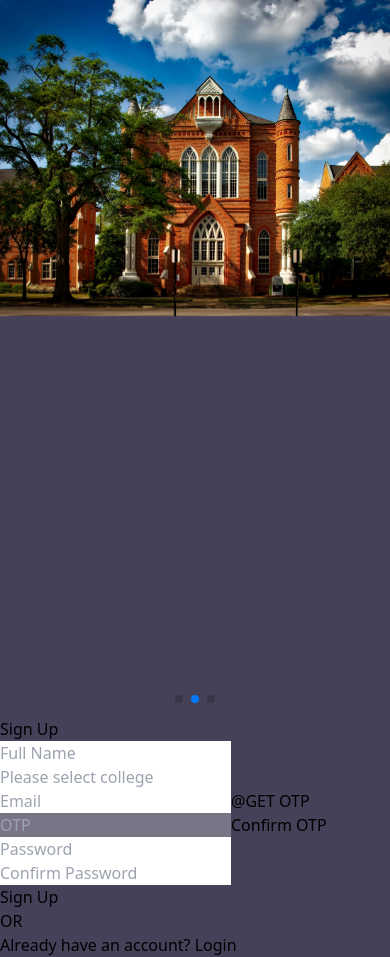
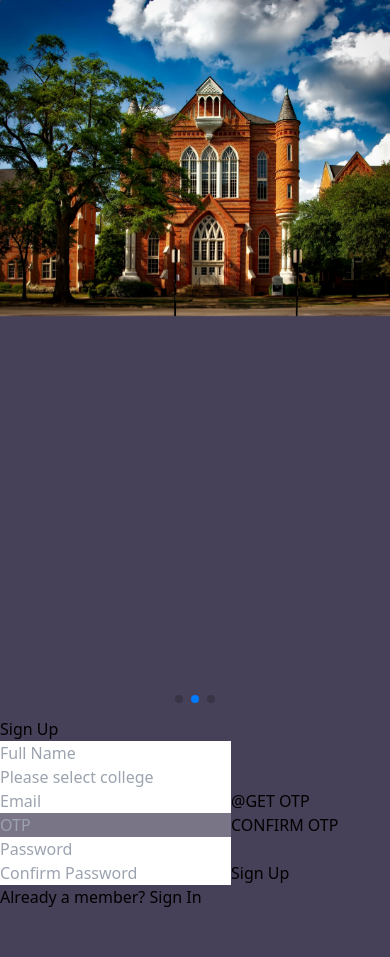
Before and after one commit to SomendraZ/Campus_Lenz, a React (Vite) app in the folder frontend/: page /signUp in a window 390 px wide. After the commit the page ends 909 px from the top, so only its background shows below. Built offline with nearby package versions, Linux system fonts and the light colour scheme.

Commit message:
bug/fix bugs in sign up page

```diff
--- a/frontend/package.json
+++ b/frontend/package.json
@@ -15,6 +15,7 @@
     "react-dom": "^18.3.1",
     "react-hook-form": "^7.53.0",
     "react-router-dom": "^6.26.1",
+    "react-toastify": "^10.0.5",
     "swiper": "^11.1.10"
   },
   "devDependencies": {
--- a/frontend/src/pages/SignUp.jsx
+++ b/frontend/src/pages/SignUp.jsx
@@ -1,72 +1,100 @@
-import { useForm } from "react-hook-form";
-import { Link } from "react-router-dom";
-import { Swiper, SwiperSlide } from "swiper/react";
-import { Autoplay, Pagination } from "swiper/modules";
-import { useEffect, useState } from "react";
-import { toast, ToastContainer } from "react-toastify";
-import "swiper/css/pagination";
-import "swiper/css/navigation";
-import "swiper/css";
-import "react-toastify/dist/ReactToastify.css";
+import { Link } from "react-router-dom"
+import { Swiper, SwiperSlide } from "swiper/react"
+import { Autoplay, Pagination } from "swiper/modules"
+import { useEffect, useState } from "react"
+import { toast, ToastContainer } from "react-toastify"
+import "swiper/css/pagination"
+import "swiper/css/navigation"
+import "swiper/css"
+import "react-toastify/dist/ReactToastify.css"
 
 const collageList = [
 	{ name: "Lovely Professional University", suffix: "lpu.in" },
 	{ name: "Banaras Hindu University", suffix: "bhu.in" },
 	{ name: "Delhi University", suffix: "du.in" },
-];
+]
 
 const SignUp = () => {
-  const {
-    register,
-    handleSubmit,
-    watch,
-    setError,
-    clearErrors,
-    formState: { errors },
-  } = useForm();
-  const [selectedSuffix, setSelectedSuffix] = useState("");
-  const [otpSent, setOtpSent] = useState(false);
-  const [otpConfirm, setOtpConfirm] = useState(false);
-  const collegeName = watch("collageName");
+	const [fullName, setFullName] = useState("")
+	const [collageName, setCollageName] = useState("")
+	const [email, setEmail] = useState("")
+	const [password, setPassword] = useState("")
+	const [confirmPassword, setConfirmPassword] = useState("")
+	const [otp, setOtp] = useState("")
+	const [selectedSuffix, setSelectedSuffix] = useState("")
+	const [otpSent, setOtpSent] = useState(false)
+	const [otpConfirm, setOtpConfirm] = useState(false)
 
 	useEffect(() => {
 		const selectedCollege = collageList.find(
-      (college) => college.name === collegeName
-    );
+			(college) => college.name === collageName
+		)
 		if (selectedCollege) {
-      setSelectedSuffix(selectedCollege.suffix);
+			setSelectedSuffix(selectedCollege.suffix)
 		} else {
-      setSelectedSuffix("");
+			setSelectedSuffix("")
 		}
-  }, [collegeName]);
+	}, [collageName])
 
-  function submitForm(data) {}
+	const submitForm = (e) => {
+		e.preventDefault()
+		const emailWithSuffix = `${email}@${selectedSuffix}`
 
-  function handleGetOtp() {
-    const emailValue = watch("email");
-
-    if (!emailValue) {
-      toast.error("Please enter a valid email address");
-      return;
-    } else if (!selectedSuffix) {
-      toast.error("Please select a college");
-      return;
+		try {
+			if (!(fullName || collageName || email || password || confirmPassword)) {
+				throw new Error("Please fill all the fields")
+			}
+			if (!fullName) {
+				throw new Error("Full name is required")
+			}
+			if (!collageName) {
+				throw new Error("Collage name is required")
+			}
+			if (!email) {
+				throw new Error("Email is required")
+			}
+			if (!password) {
+				throw new Error("Password is required")
+			}
+			if (password !== confirmPassword) {
+				throw new Error("Password is  not matching to Confirm Password")
 			}
 
-    const emailWithSuffix = `${emailValue}@${selectedSuffix}`;
-    setOtpSent(true);
-    toast.success("OTP sent successfully!");
+			console.log({
+				fullName,
+				collageName,
+				emailWithSuffix,
+				password,
+				confirmPassword,
+				otp,
+			})
+
+			toast.success("Form submitted successfully!")
+		} catch (error) {
+			toast.error(error.message)
+		}
 	}
 
-  function handleOtpCheck() {
-    const otpValue = watch("otp");
+	const handleGetOtp = () => {
+		if (!email) {
+			toast.error("Please enter a valid email address")
+			return
+		} else if (!selectedSuffix) {
+			toast.error("Please select a college")
+			return
+		}
 
-    if (!/^\d{6}$/.test(otpValue)) {
-      toast.error("OTP must be a six-digit number");
-      return;
+		setOtpSent(true)
+		toast.success("OTP sent successfully!")
 	}
-    setOtpConfirm(true);
-    toast.success("OTP confirmed successfully!");
+
+	const handleOtpCheck = () => {
+		if (!/^\d{6}$/.test(otp)) {
+			toast.error("OTP must be a six-digit number")
+			return
+		}
+		setOtpConfirm(true)
+		toast.success("OTP confirmed successfully!")
 	}
 
 	return (
@@ -119,19 +147,15 @@ const SignUp = () => {
 					<div className="w-full">
 						<form
 							className="grid gap-[2vw] lg:gap-[0.75vw] w-full"
-              onSubmit={handleSubmit(submitForm)}
+							onSubmit={submitForm}
 						>
 							<label>
 								<input
 									className="outline-none bg-[--dark-purple] focus:outline focus:outline-[--light-purple] p-[2.5vw] lg:p-[1vw] w-full h-[12vw] lg:h-[3.75vw] rounded-[1.25vw] lg:rounded-[0.5vw] text-[3vw] lg:text-[1vw]"
 									type="text"
 									placeholder="Full Name"
-                  {...register("fullName", {
-                    required: "Full Name is required",
-                    validate: (value) =>
-                      value.trim().length > 1 || "Please enter your full name.",
-                    onChange: () => clearErrors("fullName"),
-                  })}
+									value={fullName}
+									onChange={(e) => setFullName(e.target.value)}
 								/>
 							</label>
 
@@ -141,13 +165,18 @@ const SignUp = () => {
 									list="HeadlineActArtist"
 									className="outline-none bg-[--dark-purple] focus:outline focus:outline-[--light-purple] p-[2.5vw] lg:p-[1vw] w-full h-[12vw] lg:h-[3.75vw] rounded-[1.25vw] lg:rounded-[0.5vw] text-[3vw] lg:text-[1vw]"
 									placeholder="Please select college"
-                  {...register("collageName", {
-                    required: "College selection is required",
-                  })}
+									value={collageName}
+									onChange={(e) => setCollageName(e.target.value)}
 								/>
-                <datalist name="HeadlineAct" id="HeadlineActArtist">
+								<datalist
+									name="HeadlineAct"
+									id="HeadlineActArtist"
+								>
 									{collageList.map(({ name }) => (
-                    <option key={name} value={name}>
+										<option
+											key={name}
+											value={name}
+										>
 											{name}
 										</option>
 									))}
@@ -159,7 +188,8 @@ const SignUp = () => {
 									className="outline-none bg-[--dark-purple] focus:outline focus:outline-[--light-purple] p-[2.5vw] lg:p-[1vw] w-[75%] h-[12vw] lg:h-[3.75vw] rounded-[1.25vw] lg:rounded-[0.5vw] text-[3vw] lg:text-[1vw]"
 									type="text"
 									placeholder="Email"
-                  {...register("email", { required: "Email is required" })}
+									value={email}
+									onChange={(e) => setEmail(e.target.value)}
 								/>
 								<span className="absolute right-[25%] top-2/4 -translate-y-2/4 text-[3vw] lg:text-[1vw] text-[--light-purple] bg-white font-semibold py-[3.5vw] px-[5vw] lg:py-[1.1vw] lg:px-[2vw] rounded-r-lg">
 									@{selectedSuffix}
@@ -181,81 +211,64 @@ const SignUp = () => {
 									className="outline-none bg-[--dark-purple] focus:outline focus:outline-[--light-purple] p-[2.5vw] lg:p-[1vw] w-full h-[12vw] lg:h-[3.75vw] rounded-[1.25vw] lg:rounded-[0.5vw] text-[3vw] lg:text-[1vw]"
 									type="text"
 									placeholder="OTP"
+									value={otp}
 									maxLength={6} // Limit input length to 6 characters
-                  {...register("otp", {
-                    required: "OTP is required",
-                    pattern: {
-                      value: /^\d{6}$/,
-                      message: "OTP must be a six-digit number",
-                    },
-                  })}
+									onChange={(e) => setOtp(e.target.value)}
 									disabled={!otpSent} // Disable input until OTP is sent
 								/>
 								<button
 									type="button"
 									onClick={handleOtpCheck}
-                  className={`absolute right-2 top-2/4 -translate-y-2/4 text-[3vw] lg:text-[1vw] bg-[--light-purple] text-white font-semibold py-[2vw] px-[3vw] lg:py-[0.5vw] lg:px-[1vw] rounded-[1.25vw] lg:rounded-[0.5vw] ${
-                    otpConfirm || !otpSent
-                      ? "opacity-50 cursor-not-allowed"
-                      : ""
+									className={`absolute right-2 top-2/4 -translate-y-2/4 text-[3vw] lg:text-[1vw] bg-[--light-purple] text-white font-semibold py-[3.5vw] px-[2vw] lg:py-[1.1vw] lg:px-[1vw] rounded-[1.25vw] lg:rounded-[0.5vw] ${
+										otpConfirm || !otpSent ? "opacity-50 cursor-not-allowed" : ""
 									}`}
-                  disabled={otpConfirm || !otpSent} // Disable button until OTP is sent
+									disabled={otpConfirm || !otpSent}
 								>
-                  {otpConfirm ? "OTP Confirmed" : "Confirm OTP"}
+									{otpConfirm ? "Confirmed" : "CONFIRM OTP"}
 								</button>
 							</div>
 
-              <div className="grid grid-cols-1 lg:grid-cols-2 gap-[2vw] lg:gap-[0.75vw]">
 							<label>
 								<input
 									className="outline-none bg-[--dark-purple] focus:outline focus:outline-[--light-purple] p-[2.5vw] lg:p-[1vw] w-full h-[12vw] lg:h-[3.75vw] rounded-[1.25vw] lg:rounded-[0.5vw] text-[3vw] lg:text-[1vw]"
 									type="password"
 									placeholder="Password"
-                    {...register("password", {
-                      required: "Password is required",
-                    })}
+									value={password}
+									onChange={(e) => setPassword(e.target.value)}
 								/>
 							</label>
+
 							<label>
 								<input
 									className="outline-none bg-[--dark-purple] focus:outline focus:outline-[--light-purple] p-[2.5vw] lg:p-[1vw] w-full h-[12vw] lg:h-[3.75vw] rounded-[1.25vw] lg:rounded-[0.5vw] text-[3vw] lg:text-[1vw]"
 									type="password"
 									placeholder="Confirm Password"
-                    {...register("confirmPassword", {
-                      required: "Confirm Password is required",
-                      validate: (value) =>
-                        value === watch("password") || "Passwords do not match",
-                    })}
+									value={confirmPassword}
+									onChange={(e) => setConfirmPassword(e.target.value)}
 								/>
 							</label>
-              </div>
 
 							<button
 								type="submit"
-                className="bg-[--light-purple] text-white font-semibold w-full h-[10vw] lg:h-[3.75vw] rounded-[1.25vw] lg:rounded-[0.5vw] text-[4vw] lg:text-[1.25vw] mt-[0.5vw]"
-                onClick={submitForm}
+								className="bg-[--light-purple] hover:bg-[--light-purple] p-[2.5vw] lg:p-[1vw] w-full h-[12vw] lg:h-[3.75vw] rounded-[1.25vw] lg:rounded-[0.5vw] text-[4vw] lg:text-[1.5vw] font-semibold text-white"
 							>
 								Sign Up
 							</button>
-              <div className="flex items-center my-[2vw] lg:my-[0.75vw] w-full">
-                <div className="flex-grow h-[0.5vw] lg:h-[0.25vw] border-t-[0.75vw] lg:border-t-[0.15vw] border-[--dark-purple]"></div>
-                <span className="px-[2vw] lg:px-[0.75vw] text-gray-400 text-[3.5vw] lg:text-[1vw]">
-                  OR
-                </span>
-                <div className="flex-grow h-[0.5vw] lg:h-[0.25vw] border-t-[0.75vw] lg:border-t-[0.15vw] border-[--dark-purple]"></div>
-              </div>
-              <p className="text-center text-[3.5vw] lg:text-[1vw]">
-                Already have an account?{" "}
-                <Link to="/login" className="text-[--light-purple]">
-                  Login
+						</form>
+						<p className="text-[3vw] lg:text-[1.15vw] font-medium text-center mt-[2.5vw]">
+							Already a member?{" "}
+							<Link
+								to="/"
+								className="underline underline-offset-4"
+							>
+								Sign In
 							</Link>
 						</p>
-            </form>
 					</div>
 				</div>
 			</div>
 		</div>
-  );
-};
+	)
+}
 
-export default SignUp;
+export default SignUp
```
Also changed, not shown: frontend/src/pages/Login.jsx (+12 -11 lines), 1 other file (tests, documents, lock files or other folders). Lines whose indentation alone changed are shown as unchanged.
